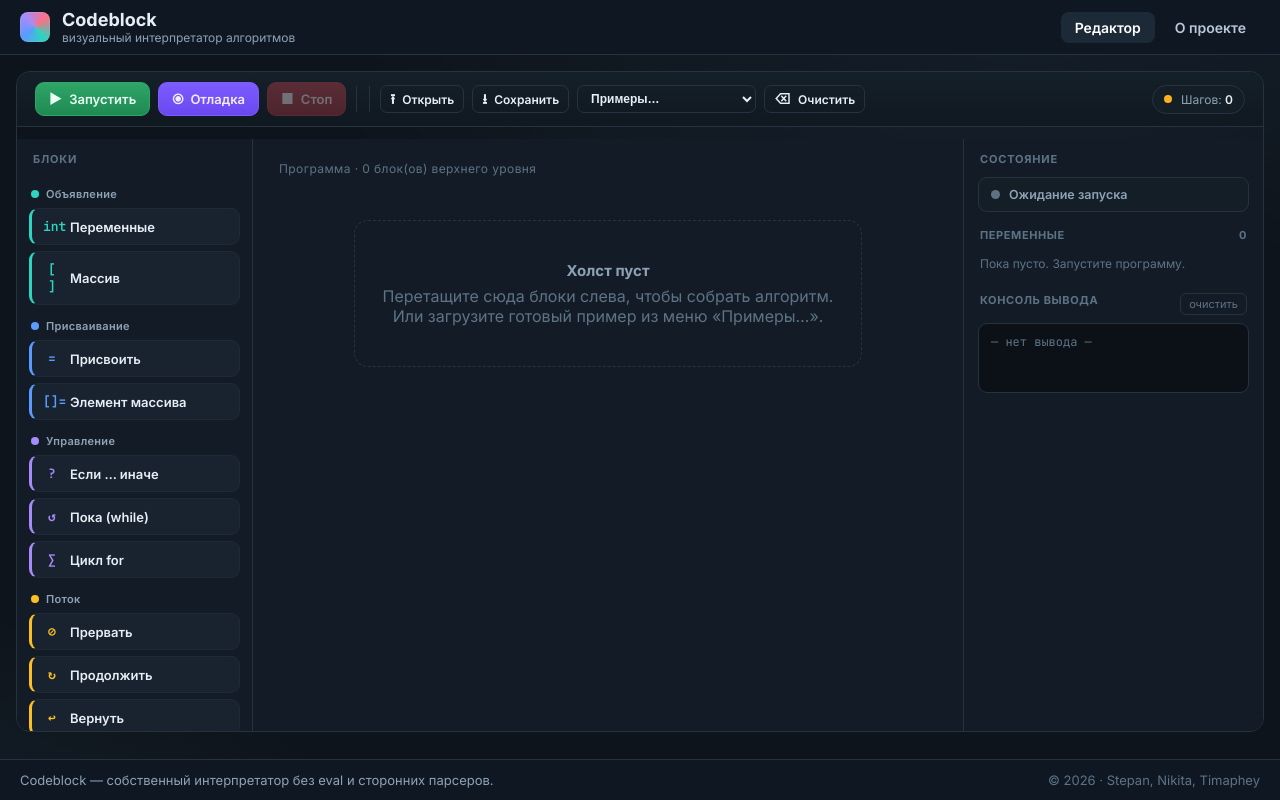
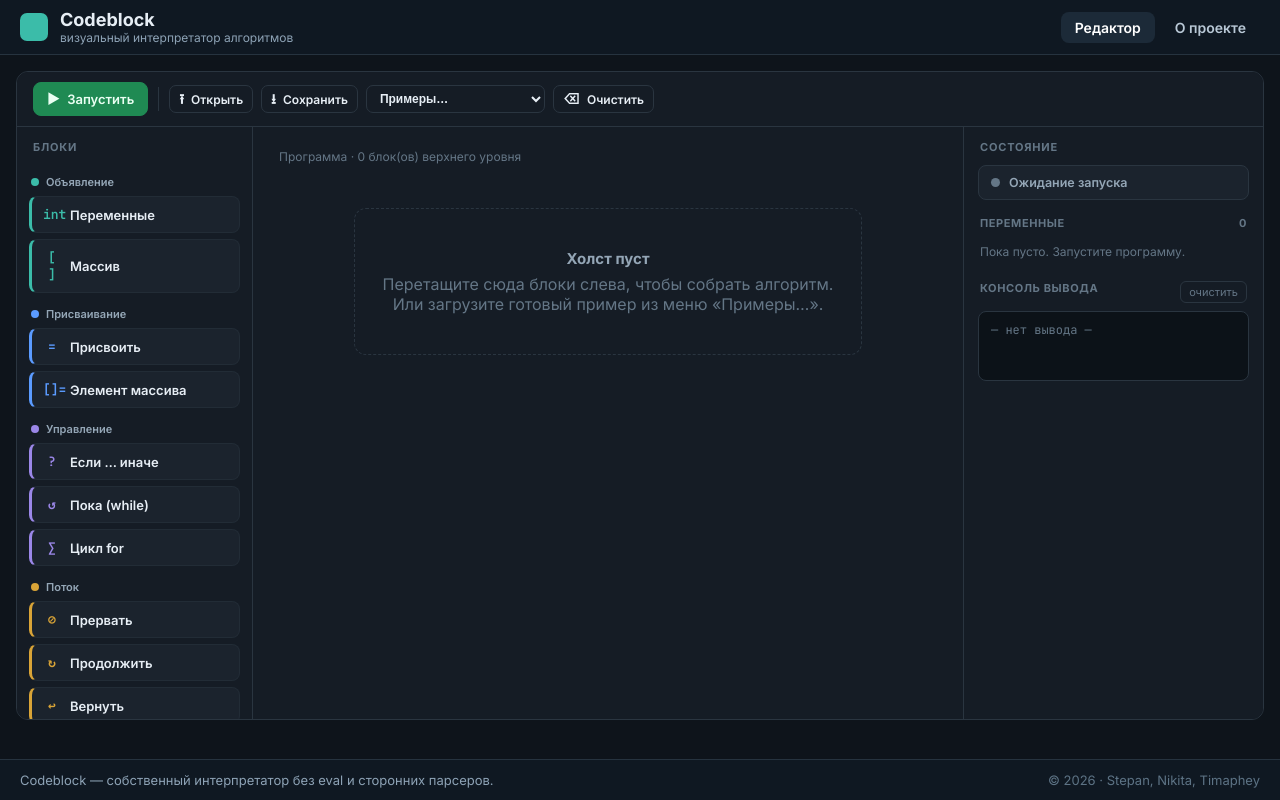
Before and after one commit to StepBro0712/code-block, a Vue app: page / in a window 1280 px wide. Built offline with nearby package versions, Linux system fonts and the light colour scheme.

Commit message:
code block

```diff
--- a/index.html
+++ b/index.html
@@ -12,7 +12,7 @@
   />
 </head>
 <body>
-
+  <!-- сюда монтируется приложение; вся логика — в /src/main.js и компонентах -->
   <div id="app"></div>
   <script type="module" src="/src/main.js"></script>
 </body>
--- a/src/App.vue
+++ b/src/App.vue
@@ -25,5 +25,7 @@ export default {
   display: flex;
   flex-direction: column;
 }
-.app-main { flex: 1; }
+.app-main {
+  flex: 1;
+}
 </style>
--- a/src/assets/base.css
+++ b/src/assets/base.css
@@ -1,25 +1,26 @@
-/* base.css — базовая тема сайта (шрифт, фон, цвет текста). */
+/* base.css — базовая тема сайта (шрифт, фон, цвет текста).
+   Стили редактора лежат отдельно в codeblock.css (под .codeblock). */
 :root {
   --sans: "Inter", system-ui, -apple-system, "Segoe UI", Roboto, sans-serif;
   --mono: "JetBrains Mono", ui-monospace, SFMono-Regular, Menlo, monospace;
   --site-bg: #0e141b;
   --site-text: #e7eef5;
 }
-* {
-    box-sizing: border-box;
-}
+
+* { box-sizing: border-box; }
+
 html, body { margin: 0; min-height: 100%; }
+
 body {
   font-family: var(--sans);
   color: var(--site-text);
-    background:
-            radial-gradient(1200px 600px at 80% -10%, #16222e 0, transparent 60%),
-            radial-gradient(900px 500px at -10% 110%, #15202b 0, transparent 55%),
-            var(--site-bg);
+  background: var(--site-bg);
 }
+
 #app {
   min-height: 100vh;
 }
+
 a {
   color: inherit;
 }
--- a/src/assets/codeblock.css
+++ b/src/assets/codeblock.css
@@ -1,118 +1,119 @@
-/* codeblock.css — стили редактора (всё под .codeblock, чтобы не
-   конфликтовать с остальными стилями сайта). Подключается в main.js. */
+/* codeblock.css — стили редактора (всё под .codeblock).
+   Спокойная плоская тёмная тема: без градиентов, свечения и анимаций. */
 
-.codeblock{--ink:#0e141b;
-  --ink-2:#131c26;
-  --ink-3:#18232f;
-  --line:#26333f;
-  --line-soft:#1e2a35;
+.codeblock{
+  --ink:#11161d;          /* фон редактора */
+  --ink-2:#151c25;        /* панели */
+  --ink-3:#1b232d;        /* карточки блоков */
+  --line:#2a3540;         /* границы */
+  --line-soft:#222c36;
   --text:#e7eef5;
-  --text-dim:#8da2b5;
-  --text-faint:#5d7385;
+  --text-dim:#94a6b6;
+  --text-faint:#647686;
 
-  --decl:#2dd4bf;
+  --decl:#3bbca9;
   --assign:#5b9bff;
-  --control:#a78bfa;
-  --flow:#fbbf24;
-  --func:#fb7185;
-  --io:#34d399;
+  --control:#9b87e8;
+  --flow:#d9a437;
+  --func:#e0697c;
+  --io:#3fb886;
 
-  --run:#ffb020;
-  --error:#ff5d6c;
+  --run:#e0922b;
+  --error:#e0566a;
 
   --mono:"JetBrains Mono",ui-monospace,SFMono-Regular,Menlo,monospace;
   --sans:"Inter",system-ui,-apple-system,Segoe UI,Roboto,sans-serif;
-  --r:10px;
-  --shadow:0 1px 0 rgba(255,255,255,.03) inset, 0 8px 24px -12px rgba(0,0,0,.6);}
+  --r:9px;
+
+  display:flex;flex-direction:column;
+  font-family:var(--sans);color:var(--text);
+  background:var(--ink);
+  border:1px solid var(--line);border-radius:12px;overflow:hidden;
+}
 .codeblock *{box-sizing:border-box}
-.codeblock{margin:0;font-family:var(--sans);color:var(--text);
-  background:
-    radial-gradient(1200px 600px at 80% -10%, #16222e 0, transparent 60%),
-    radial-gradient(900px 500px at -10% 110%, #15202b 0, transparent 55%),
-    var(--ink);
-  overflow:hidden;}
 .codeblock button{font-family:inherit;cursor:pointer}
 .codeblock input{font-family:var(--mono)}
-.codeblock .cb-topbar{display:flex;align-items:center;gap:18px;flex-wrap:wrap;
-  padding:10px 18px;border-bottom:1px solid var(--line);
-  background:linear-gradient(180deg,#142029,#101820);
-  z-index:5;}
-.codeblock .brand{display:flex;align-items:center;gap:11px;margin-right:6px}
-.codeblock .brand .mark{width:30px;height:30px;border-radius:8px;position:relative;flex:none;
-  background:conic-gradient(from 210deg,var(--decl),var(--assign),var(--control),var(--func),var(--decl));
-  box-shadow:0 0 0 1px rgba(255,255,255,.08), 0 6px 16px -6px var(--assign);}
-.codeblock .brand .mark::after{content:"";position:absolute;inset:7px;border-radius:4px;background:var(--ink-2)}
-.codeblock .brand h1{font-size:16px;letter-spacing:.2px;margin:0;font-weight:700}
-.codeblock .brand span{display:block;font-size:11px;color:var(--text-faint);font-weight:500;letter-spacing:.3px}
+
+/* верхняя панель */
+.codeblock .cb-topbar{display:flex;align-items:center;gap:14px;flex-wrap:wrap;
+  padding:10px 16px;border-bottom:1px solid var(--line);background:var(--ink-2)}
 .codeblock .toolbar{display:flex;align-items:center;gap:8px;flex-wrap:wrap}
-.codeblock .sep{width:1px;height:26px;background:var(--line);margin:0 2px}
+.codeblock .sep{width:1px;height:24px;background:var(--line);margin:0 2px}
 .codeblock .btn{display:inline-flex;align-items:center;gap:7px;height:34px;padding:0 13px;
-  border:1px solid var(--line);border-radius:9px;background:#1b2733;color:var(--text);
-  font-size:13px;font-weight:600;transition:.14s;white-space:nowrap;}
-.codeblock .btn:hover{background:#21303d;border-color:#33485a}
+  border:1px solid var(--line);border-radius:8px;background:#1d2630;color:var(--text);
+  font-size:13px;font-weight:600;white-space:nowrap}
+.codeblock .btn:hover{background:#232e39}
 .codeblock .btn:disabled{opacity:.4;cursor:not-allowed}
 .codeblock .btn .ico{font-size:14px;line-height:1}
-.codeblock .btn.run{background:linear-gradient(180deg,#2fa567,#1f8a53);border-color:#2fa567;color:#eafff3}
-.codeblock .btn.run:hover{filter:brightness(1.08)}
-.codeblock .btn.debug{background:linear-gradient(180deg,#7c5cff,#6a48f0);border-color:#7c5cff;color:#f1edff}
-.codeblock .btn.stop{background:linear-gradient(180deg,#c4424f,#a8353f);border-color:#c4424f;color:#ffeef0}
+.codeblock .btn.run{background:#1f8a53;border-color:#1f8a53;color:#eafff3}
+.codeblock .btn.debug{background:#6a48f0;border-color:#6a48f0;color:#f1edff}
+.codeblock .btn.stop{background:#a8353f;border-color:#a8353f;color:#ffeef0}
+.codeblock .btn.run:hover{background:#1d7d4c}
+.codeblock .btn.debug:hover{background:#5f40dc}
+.codeblock .btn.stop:hover{background:#992f39}
 .codeblock .btn.ghost{background:transparent}
+.codeblock .btn.ghost:hover{background:#1d2630}
 .codeblock .btn.tiny{height:28px;padding:0 9px;font-size:12px;border-radius:7px}
-.codeblock .cat-pill{margin-left:auto;display:flex;align-items:center;gap:9px;font-size:12px;color:var(--text-dim);
-  border:1px solid var(--line);padding:6px 11px;border-radius:999px;background:#141e27;}
+.codeblock .cat-pill{margin-left:auto;display:flex;align-items:center;gap:9px;font-size:12px;
+  color:var(--text-dim);border:1px solid var(--line);padding:6px 11px;border-radius:999px;background:var(--ink-3)}
 .codeblock .cat-pill b{color:var(--text);font-weight:600}
 .codeblock .dot{width:8px;height:8px;border-radius:50%}
 .codeblock .speed{display:flex;align-items:center;gap:7px;font-size:12px;color:var(--text-dim)}
 .codeblock .speed input[type=range]{width:90px;accent-color:var(--run)}
+
+/* три колонки */
 .codeblock .cb-body{display:grid;grid-template-columns:236px 1fr 300px;height:clamp(520px,74vh,1100px);min-height:0}
 .codeblock .panel{background:var(--ink-2);min-height:0;display:flex;flex-direction:column}
 .codeblock .panel.palette{border-right:1px solid var(--line)}
 .codeblock .panel.inspector{border-left:1px solid var(--line)}
 .codeblock .panel-head{padding:13px 16px 9px;font-size:11px;letter-spacing:.8px;text-transform:uppercase;
-  color:var(--text-faint);font-weight:700;}
+  color:var(--text-faint);font-weight:700}
+
+/* палитра */
 .codeblock .palette-scroll{overflow:auto;padding:4px 12px 18px}
 .codeblock .cat-group{margin-bottom:14px}
-.codeblock .cat-label{display:flex;align-items:center;gap:7px;font-size:11px;color:var(--text-dim);margin:8px 2px 7px;font-weight:600;letter-spacing:.3px}
+.codeblock .cat-label{display:flex;align-items:center;gap:7px;font-size:11px;color:var(--text-dim);margin:8px 2px 7px;font-weight:600}
 .codeblock .pal-item{display:flex;align-items:center;gap:9px;padding:9px 11px;margin-bottom:6px;
   background:var(--ink-3);border:1px solid var(--line-soft);border-left:3px solid var(--c);
-  border-radius:9px;font-size:13px;font-weight:600;color:var(--text);
-  cursor:grab;transition:.12s;user-select:none;}
-.codeblock .pal-item:hover{background:#1d2a37;transform:translateX(2px);border-left-width:5px}
+  border-radius:8px;font-size:13px;font-weight:600;color:var(--text);cursor:grab;user-select:none}
+.codeblock .pal-item:hover{background:#212c37}
 .codeblock .pal-item:active{cursor:grabbing}
 .codeblock .pal-item .glyph{font-family:var(--mono);font-size:13px;color:var(--c);width:18px;text-align:center;flex:none}
+
+/* холст */
 .codeblock .canvas-wrap{overflow:auto;padding:22px 26px 120px;position:relative}
-.codeblock .canvas-title{font-size:12px;color:var(--text-faint);margin:0 0 14px;letter-spacing:.4px}
-.codeblock .empty-hint{border:1.5px dashed var(--line);border-radius:14px;padding:40px 28px;text-align:center;
-  color:var(--text-faint);max-width:520px;margin:30px auto;}
+.codeblock .canvas-title{font-size:12px;color:var(--text-faint);margin:0 0 14px}
+.codeblock .empty-hint{border:1.5px dashed var(--line);border-radius:12px;padding:40px 28px;text-align:center;
+  color:var(--text-faint);max-width:520px;margin:30px auto}
 .codeblock .empty-hint b{color:var(--text-dim);display:block;margin-bottom:6px;font-size:15px}
+
+/* блоки */
 .codeblock .slot{display:flex;flex-direction:column;gap:0}
-.codeblock .dropzone{height:8px;border-radius:6px;margin:1px 0;transition:.1s}
-.codeblock .dropzone.active{height:26px;background:repeating-linear-gradient(45deg,#243442,#243442 7px,#2b3e4d 7px,#2b3e4d 14px);outline:1px dashed var(--assign)}
-.codeblock .slot.nested{padding-left:16px;border-left:2px solid var(--rail,#2a3a47);margin-left:6px}
-.codeblock .block{--c:#888;
-  background:var(--ink-3);border:1px solid var(--line);border-left:4px solid var(--c);
-  border-radius:var(--r);box-shadow:var(--shadow);overflow:hidden;
-  transition:box-shadow .15s,border-color .15s,transform .08s;}
+.codeblock .dropzone{height:8px;border-radius:6px;margin:1px 0}
+.codeblock .dropzone.active{height:24px;background:#1f2a34;outline:1px dashed var(--assign)}
+.codeblock .slot.nested{padding-left:16px;border-left:2px solid var(--rail,#2a3540);margin-left:6px}
+.codeblock .block{--c:#888;background:var(--ink-3);border:1px solid var(--line);border-left:4px solid var(--c);
+  border-radius:var(--r);overflow:hidden}
 .codeblock .block.cat-decl{--c:var(--decl)}
 .codeblock .block.cat-assign{--c:var(--assign)}
 .codeblock .block.cat-control{--c:var(--control)}
 .codeblock .block.cat-flow{--c:var(--flow)}
 .codeblock .block.cat-func{--c:var(--func)}
 .codeblock .block.cat-io{--c:var(--io)}
-.codeblock .block.active{border-color:var(--run);box-shadow:0 0 0 1px var(--run),0 0 22px -4px var(--run);transform:translateY(-1px)}
-.codeblock .block.errored{border-color:var(--error);box-shadow:0 0 0 1px var(--error),0 0 18px -6px var(--error)}
-.codeblock .block-head{display:flex;align-items:center;gap:9px;padding:7px 9px 7px 7px;background:rgba(255,255,255,.015)}
+.codeblock .block.active{border-color:var(--run);box-shadow:inset 0 0 0 1px var(--run)}
+.codeblock .block.errored{border-color:var(--error);box-shadow:inset 0 0 0 1px var(--error)}
+.codeblock .block-head{display:flex;align-items:center;gap:9px;padding:7px 9px 7px 7px}
 .codeblock .drag{cursor:grab;color:var(--text-faint);font-size:14px;padding:2px 3px;line-height:1;flex:none;border-radius:5px}
-.codeblock .drag:hover{color:var(--text-dim);background:rgba(255,255,255,.05)}
+.codeblock .drag:hover{color:var(--text-dim)}
 .codeblock .drag:active{cursor:grabbing}
-.codeblock .block-name{font-size:12.5px;font-weight:700;color:var(--c);letter-spacing:.2px;flex:none}
+.codeblock .block-name{font-size:12.5px;font-weight:700;color:var(--c);flex:none}
 .codeblock .block-fields{display:flex;align-items:center;gap:7px;flex-wrap:wrap;flex:1}
 .codeblock .kw{font-family:var(--mono);font-size:12.5px;color:var(--text-faint)}
 .codeblock .x{margin-left:auto;color:var(--text-faint);background:transparent;border:none;font-size:16px;line-height:1;padding:3px 6px;border-radius:6px;flex:none}
-.codeblock .x:hover{color:var(--error);background:rgba(255,93,108,.12)}
-.codeblock .f{background:#0f171f;border:1px solid var(--line);border-radius:7px;color:var(--text);
-  font-size:12.5px;padding:5px 8px;min-width:42px;transition:.12s;}
-.codeblock .f:focus{outline:none;border-color:var(--c);box-shadow:0 0 0 2px color-mix(in srgb,var(--c) 25%,transparent)}
+.codeblock .x:hover{color:var(--error)}
+.codeblock .f{background:#10171f;border:1px solid var(--line);border-radius:7px;color:var(--text);
+  font-size:12.5px;padding:5px 8px;min-width:42px}
+.codeblock .f:focus{outline:none;border-color:var(--c)}
 .codeblock .f.expr{min-width:120px;flex:1}
 .codeblock .f.tiny{min-width:34px;width:54px}
 .codeblock .f.name{min-width:60px;width:90px;color:var(--decl)}
@@ -120,47 +121,41 @@
 .codeblock .block-body{padding:4px 10px 9px 12px}
 .codeblock .else-bar{display:flex;align-items:center;gap:8px;padding:5px 10px;color:var(--control);font-family:var(--mono);font-size:12px}
 .codeblock .mini{font-size:11px;color:var(--text-faint);border:1px solid var(--line);background:transparent;border-radius:6px;padding:3px 8px}
-.codeblock .mini:hover{color:var(--text-dim);border-color:#33485a}
+.codeblock .mini:hover{color:var(--text-dim)}
 .codeblock .err-msg{font-size:11px;color:var(--error);padding:2px 10px 8px;font-family:var(--mono)}
+
+/* инспектор */
 .codeblock .inspector-body{overflow:auto;padding:0 14px 20px;flex:1;min-height:0}
-.codeblock .status{display:flex;align-items:center;gap:9px;margin:2px 0 14px;padding:9px 12px;border-radius:9px;
-  font-size:12.5px;font-weight:600;border:1px solid var(--line);background:#141e27;color:var(--text-dim);}
+.codeblock .status{display:flex;align-items:center;gap:9px;margin:2px 0 14px;padding:9px 12px;border-radius:8px;
+  font-size:12.5px;font-weight:600;border:1px solid var(--line);background:var(--ink-3);color:var(--text-dim)}
 .codeblock .status .dot{width:9px;height:9px}
 .codeblock .status.idle .dot{background:var(--text-faint)}
-.codeblock .status.run .dot{background:var(--run);box-shadow:0 0 9px var(--run);animation:pulse 1s infinite}
+.codeblock .status.run .dot{background:var(--run)}
 .codeblock .status.ok .dot{background:var(--io)}
-.codeblock .status.err{color:var(--error);border-color:#3a2026;background:#1f1418}
+.codeblock .status.err{color:var(--error);border-color:#3a2026;background:#1d1418}
 .codeblock .status.err .dot{background:var(--error)}
-@keyframes pulse{50%{opacity:.4}}
 .codeblock .sub-head{font-size:11px;letter-spacing:.6px;text-transform:uppercase;color:var(--text-faint);font-weight:700;margin:16px 2px 8px;display:flex;justify-content:space-between}
 .codeblock .var-row{display:flex;align-items:baseline;gap:8px;padding:6px 10px;border-radius:8px;background:var(--ink-3);border:1px solid var(--line-soft);margin-bottom:5px;font-family:var(--mono);font-size:12.5px}
 .codeblock .var-row .vn{color:var(--decl);font-weight:600}
 .codeblock .var-row .vt{font-size:10px;color:var(--text-faint);border:1px solid var(--line);padding:0 5px;border-radius:5px}
 .codeblock .var-row .vv{margin-left:auto;color:var(--text);max-width:150px;overflow:hidden;text-overflow:ellipsis;white-space:nowrap}
 .codeblock .var-row .vv.arr{color:var(--io)}
-.codeblock .console{background:#0b1117;border:1px solid var(--line);border-radius:9px;padding:10px 12px;
-  font-family:var(--mono);font-size:12px;color:#bfe6cf;min-height:70px;max-height:240px;overflow:auto;white-space:pre-wrap;}
+.codeblock .console{background:#0c1218;border:1px solid var(--line);border-radius:8px;padding:10px 12px;
+  font-family:var(--mono);font-size:12px;color:#bfe6cf;min-height:70px;max-height:240px;overflow:auto;white-space:pre-wrap}
 .codeblock .console .ln{padding:1px 0}
 .codeblock .console .empty{color:var(--text-faint)}
 .codeblock .muted{color:var(--text-faint);font-size:12px;padding:6px 2px}
+.codeblock .hide-file{display:none}
+
+/* скроллбары */
 .codeblock ::-webkit-scrollbar{width:11px;height:11px}
 .codeblock ::-webkit-scrollbar-thumb{background:#243240;border-radius:6px;border:3px solid transparent;background-clip:content-box}
 .codeblock ::-webkit-scrollbar-thumb:hover{background:#2f4150;background-clip:content-box}
+
 @media (max-width:1080px){
   .codeblock .cb-body{grid-template-columns:200px 1fr 250px}
 }
 @media (max-width:820px){
   .codeblock .cb-body{grid-template-columns:1fr}
   .codeblock .panel.palette, .codeblock .panel.inspector{display:none}
-  .codeblock .panel.palette.show, .codeblock .panel.inspector.show{display:flex;position:absolute;inset:96px 0 0;z-index:8}
 }
-.codeblock .hide-file{display:none}
-
-.codeblock{
-  display:flex;flex-direction:column;gap:12px;
-  border:1px solid var(--line);border-radius:14px;overflow:hidden;
-  background:
-    radial-gradient(1200px 600px at 80% -10%, #16222e 0, transparent 60%),
-    radial-gradient(900px 500px at -10% 110%, #15202b 0, transparent 55%),
-    var(--ink);
-}
--- a/src/components/NavBar.vue
+++ b/src/components/NavBar.vue
@@ -30,19 +30,17 @@ export default { name: 'NavBar' };
   background: #0f1822;
   border-bottom: 1px solid #26333f;
 }
-.brand {
-  display: flex;
+.brand { display: flex;
   align-items: center;
   gap: 12px;
   text-decoration: none;
   color: inherit;
 }
 .mark {
-  width: 30px;
-  height: 30px;
-  border-radius: 8px;
-  background: conic-gradient(from 140deg, #2dd4bf, #5b9bff, #a78bfa, #fb7185, #2dd4bf);
-  box-shadow: 0 0 0 1px rgba(255, 255, 255, .08) inset;
+  width: 28px;
+  height: 28px;
+  border-radius: 7px;
+  background: #3bbca9;
 }
 .brand-text {
   display: flex;
--- a/src/components/codeblock/CodeBlockEditor.vue
+++ b/src/components/codeblock/CodeBlockEditor.vue
@@ -3,10 +3,6 @@
   <div class="codeblock">
     <header class="cb-topbar">
       <EditorToolbar />
-      <div class="cat-pill">
-        <span class="dot" :style="{ background: 'var(--run)' }"></span>
-        <span>Шагов: <b>{{ exec.steps }}</b></span>
-      </div>
     </header>
 
     <div class="cb-body">
@@ -40,7 +36,6 @@ export default {
   data() { return { ed: useEditor() }; },
   computed: {
     program() { return this.ed.state.program; },
-    exec() { return this.ed.state.exec; },
   },
 };
 </script>
--- a/src/components/codeblock/EditorToolbar.vue
+++ b/src/components/codeblock/EditorToolbar.vue
@@ -1,26 +1,10 @@
-<!-- EditorToolbar.vue — верхняя панель управления редактором -->
+<!-- EditorToolbar.vue — верхняя панель: запуск, файлы, примеры, очистка -->
 <template>
   <div class="toolbar">
-    <button class="btn run" @click="ed.runInstant()" :disabled="exec.running">
+    <button class="btn run" @click="ed.runInstant()">
       <span class="ico">▶</span> Запустить
     </button>
-    <button class="btn debug" @click="ed.startDebug()" :disabled="exec.running && exec.mode === 'debug'">
-      <span class="ico">⦿</span> Отладка
-    </button>
-    <button class="btn ghost" @click="ed.step()" :disabled="!exec.run || exec.finished" v-if="exec.mode === 'debug'">
-      <span class="ico">⤓</span> Шаг
-    </button>
-    <button class="btn ghost" @click="ed.play()" :disabled="!exec.run || exec.finished || exec.playing" v-if="exec.mode === 'debug'">
-      <span class="ico">⏩</span> Авто
-    </button>
-    <button class="btn stop" @click="ed.stopExec()" :disabled="!exec.run && !exec.running">
-      <span class="ico">■</span> Стоп
-    </button>
 
-    <div class="sep"></div>
-    <div class="speed" v-if="exec.mode === 'debug'">
-      Скорость <input type="range" min="0" max="600" step="20" v-model.number="exec.delay" />
-    </div>
     <div class="sep"></div>
 
     <button class="btn ghost tiny" @click="$refs.file.click()"><span class="ico">⭱</span> Открыть</button>
@@ -43,9 +27,6 @@ import { useEditor } from '../../composables/useEditor.js';
 export default {
   name: 'EditorToolbar',
   data() { return { ed: useEditor() }; },
-  computed: {
-    exec() { return this.ed.state.exec; },
-  },
   methods: {
     onExample(ev) {
       const v = ev.target.value;
```
Also changed, not shown: 1 other file (tests, documents, lock files or other folders). Lines whose indentation alone changed are shown as unchanged.
